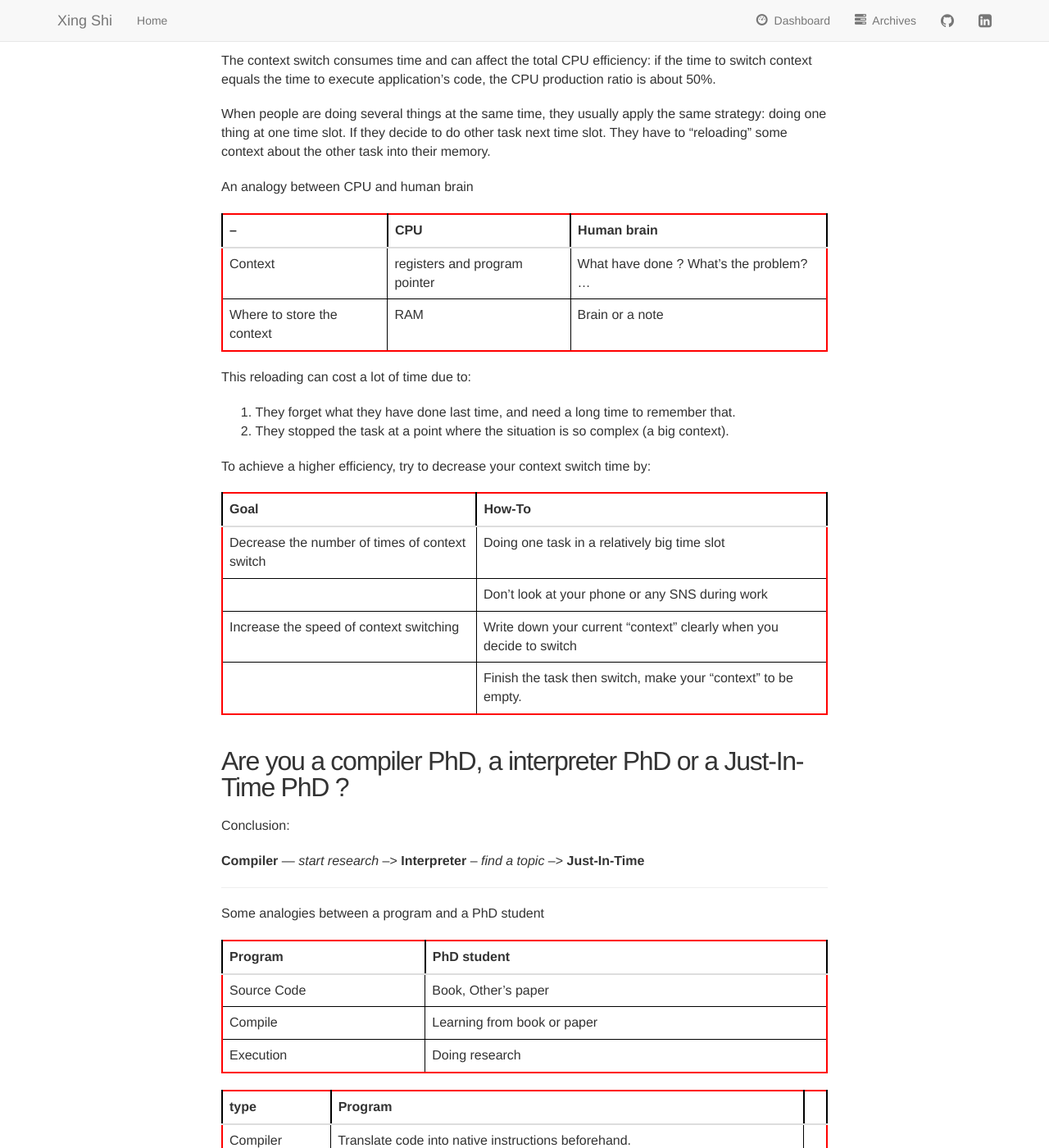
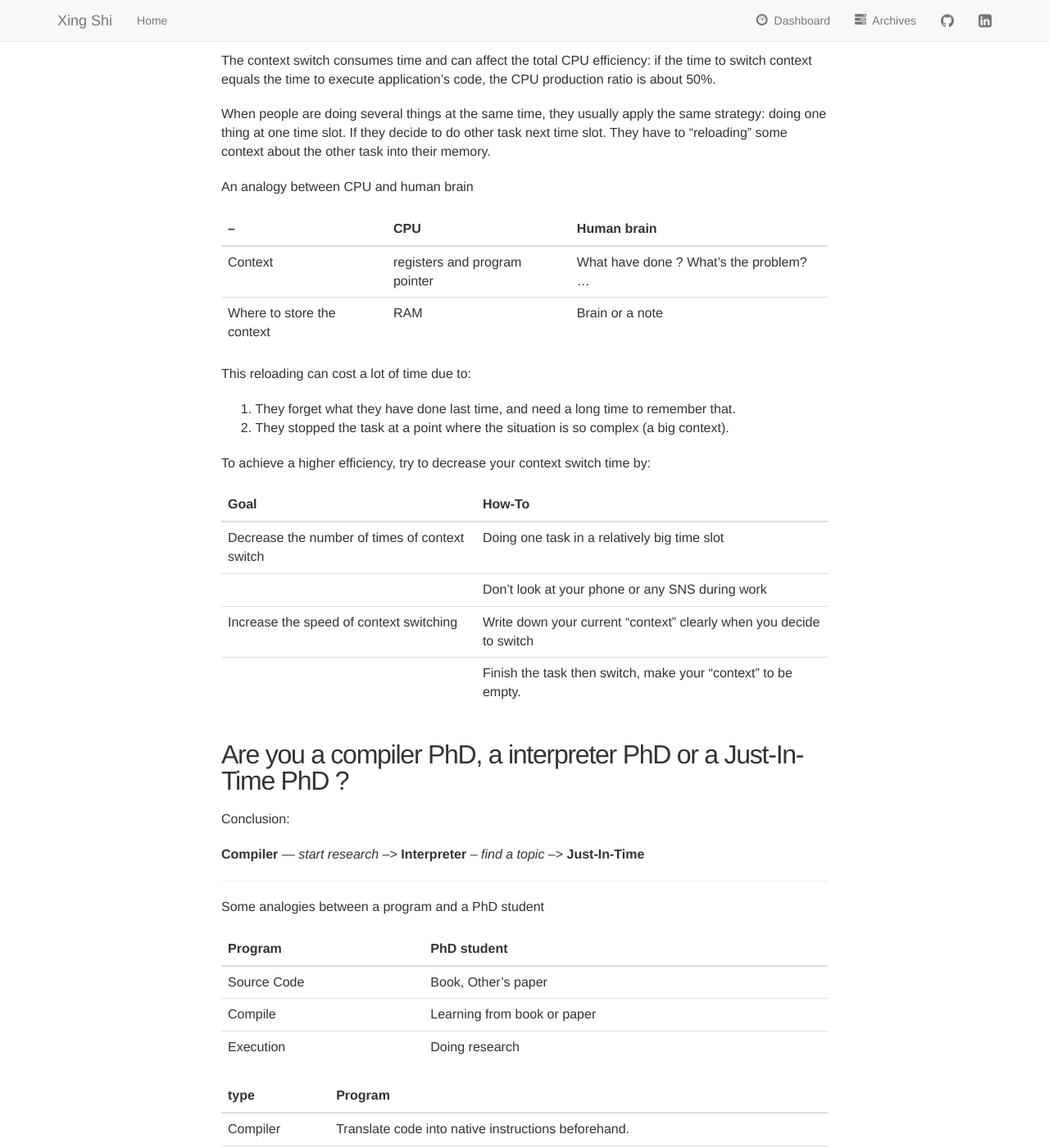
Before and after one commit to shixing/shixing.github.io, a Jekyll site: the page built from _posts/2015-10-04-Live-like-a-computer.md, in a window 1280 px wide and 1400 px high, scrolled down 804 px. Shown: the whole window at 82% size. Built offline with Jekyll 4.4.1, drawn with Linux system fonts in a browser that asks for light colours; nearby versions of some CDN libraries.

Commit message:
css bug fix

```diff
--- a/dashboard.html
+++ b/dashboard.html
@@ -161,7 +161,7 @@ d3.csv(url, function(error, csv) {
   start_date = new Date()
   start_date.setDate(start_date.getDate() - 1)
   end_date = new Date()
-  end_date.setDate(end_date.getDate() - 8)
+  end_date.setDate(end_date.getDate() - 7)
 
   for (i = 1; i<=7; i++){
      d = new Date()
--- a/data/css/custom.css
+++ b/data/css/custom.css
@@ -28,17 +28,3 @@
 .paper-title{
     font-weight:400;
 }
-
-table{
-    border-collapse: collapse;
-    border-spacing: 0;
-    border:2px solid #ff0000;
-}
-
-th{
-    border:2px solid #000000;
-}
-
-td{
-    border:1px solid #000000;
-}
```
